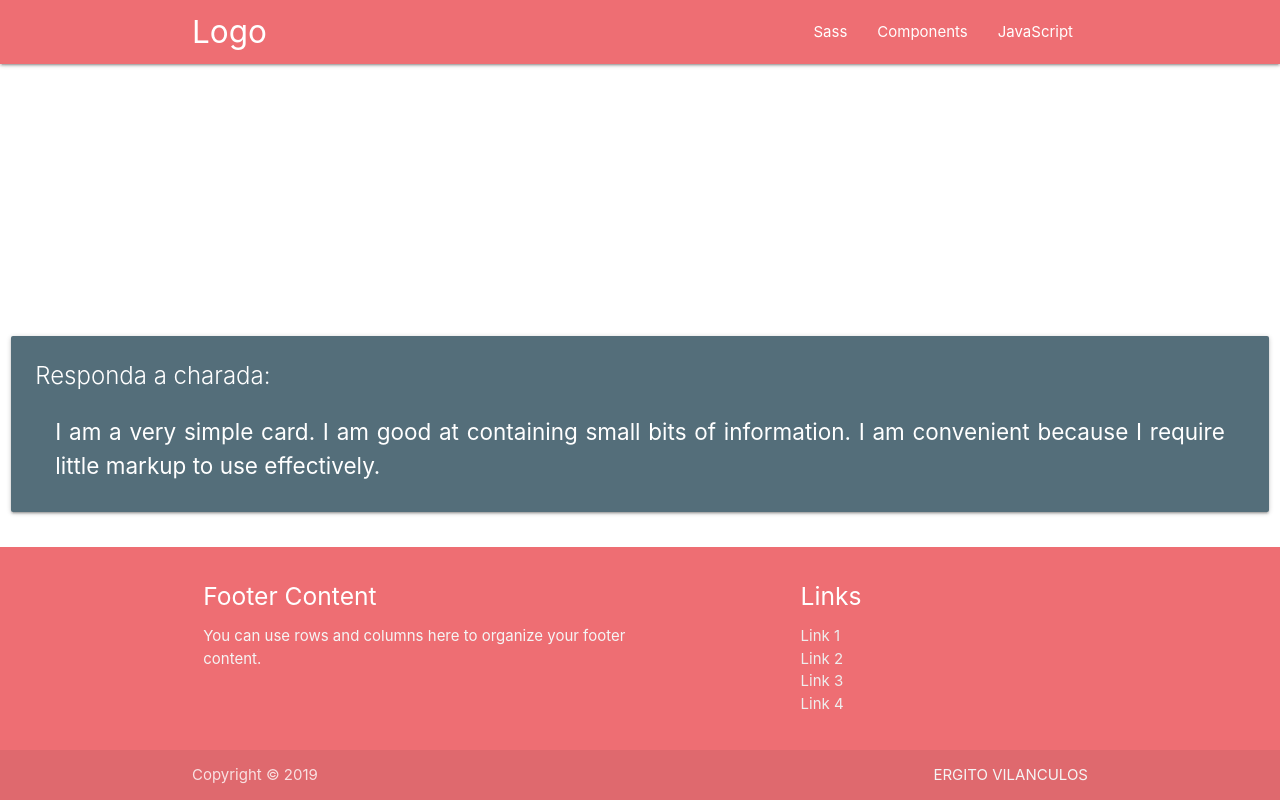
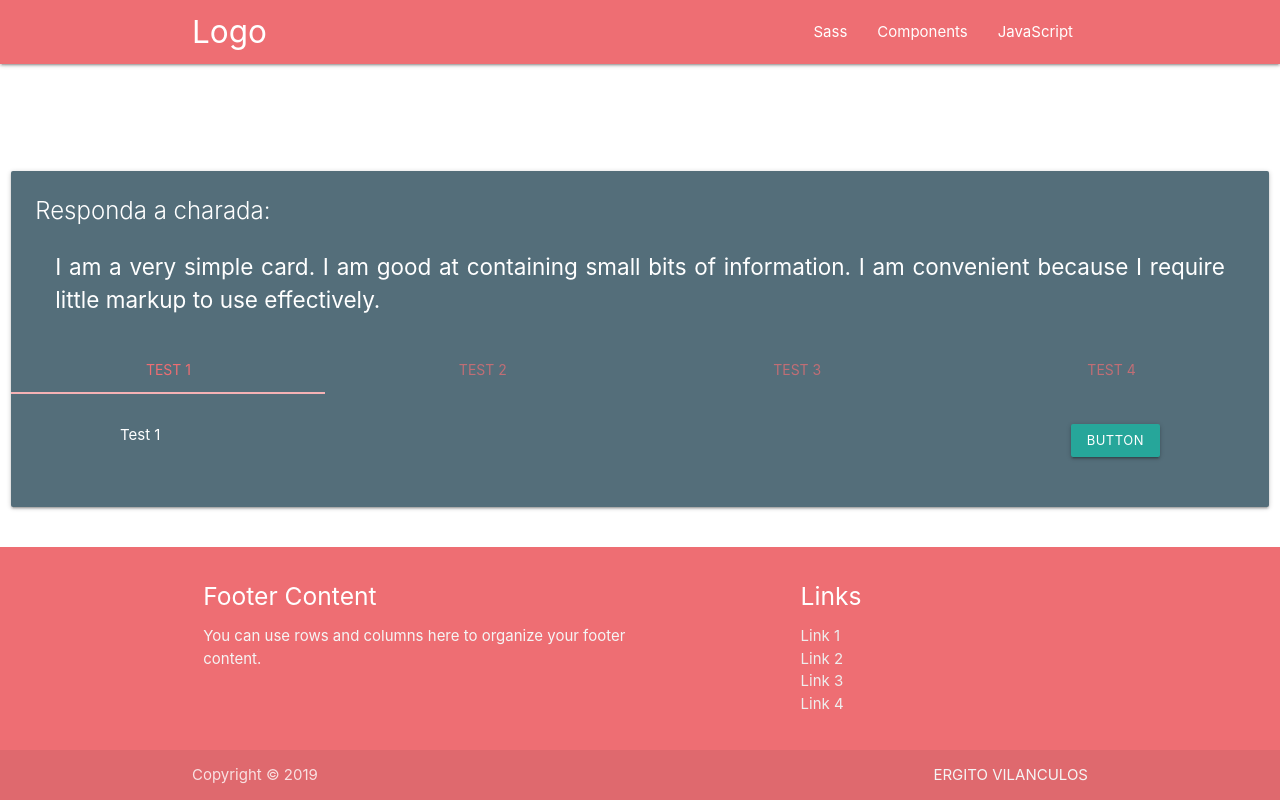
Before and after one commit to realrgt/riddles_game, an Angular app: page / in a window 1280 px wide. Built offline with nearby package versions, Linux system fonts and the light colour scheme.

Commit message:
design-struct-updt

```diff
--- a/angular.json
+++ b/angular.json
@@ -32,7 +32,6 @@
               "node_modules/materialize-css/dist/css/materialize.css"
             ],
             "scripts": [
-              "node_modules/jquery/dist/jquery.js",
               "node_modules/materialize-css/dist/js/materialize.js"
             ]
           },
--- a/package.json
+++ b/package.json
@@ -19,7 +19,6 @@
     "@angular/platform-browser": "~8.0.0",
     "@angular/platform-browser-dynamic": "~8.0.0",
     "@angular/router": "~8.0.0",
-    "jquery": "^3.4.1",
     "materialize-css": "^1.0.0-rc.2",
     "rxjs": "~6.4.0",
     "tslib": "^1.9.0",
--- a/src/app/riddle/riddle.component.html
+++ b/src/app/riddle/riddle.component.html
@@ -8,6 +8,32 @@
             I am convenient because I require little markup to use effectively.</p>
         </div>
 
+        <div class="row">
+          <div class="col s12">
+            <ul class="tabs blue-grey darken-1">
+              <li class="tab col s3"><a href="#test1">Test 1</a></li>
+              <li class="tab col s3"><a href="#test2">Test 2</a></li>
+              <li class="tab col s3"><a href="#test3">Test 3</a></li>
+              <li class="tab col s3"><a href="#test4">Test 4</a></li>
+            </ul>
+          </div>
+          <div class="col s12 options-space">
+            <div class="row">
+              <div class="col s12 m9">
+                <div id="test1">Test 1</div>
+                <div id="test2">Test 2</div>
+                <div id="test3">Test 3</div>
+                <div id="test4">Test 4</div>
+              </div>
+              <div class="col s12 m3">
+                <div class="right">
+                  <a class="waves-effect waves-light btn-small">Button</a>
+                </div>
+              </div>
+            </div>
+          </div>
+        </div>
+
       </div>
     </div>
   </div>
--- a/src/app/riddle/riddle.component.scss
+++ b/src/app/riddle/riddle.component.scss
@@ -8,7 +8,7 @@ main {
   }
 
   .options-space {
-    padding: 5rem 12rem;
+    padding: 2rem 8rem;
     color: white;
   }
 
```
Also changed, not shown: 1 other file (tests, documents, lock files or other folders).
